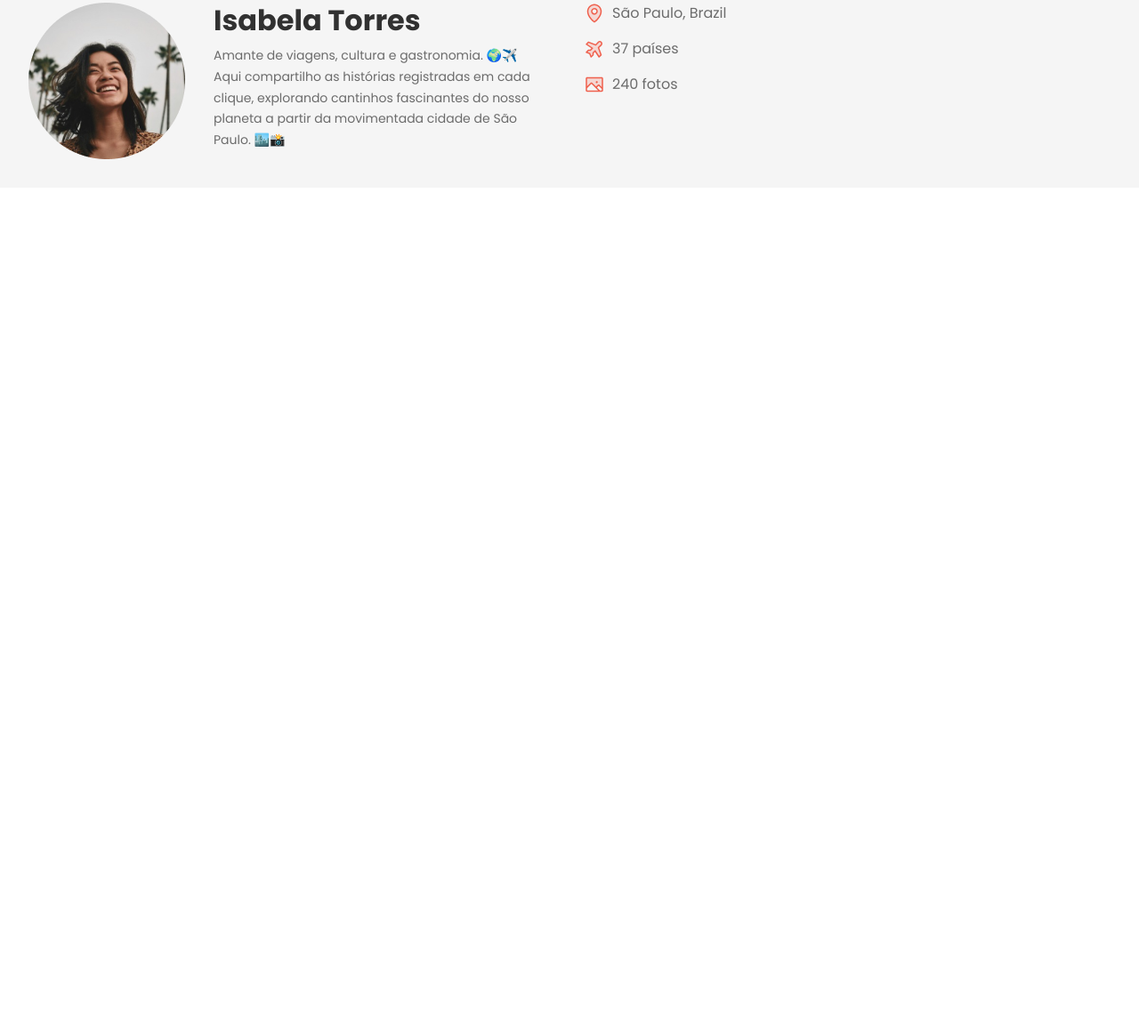
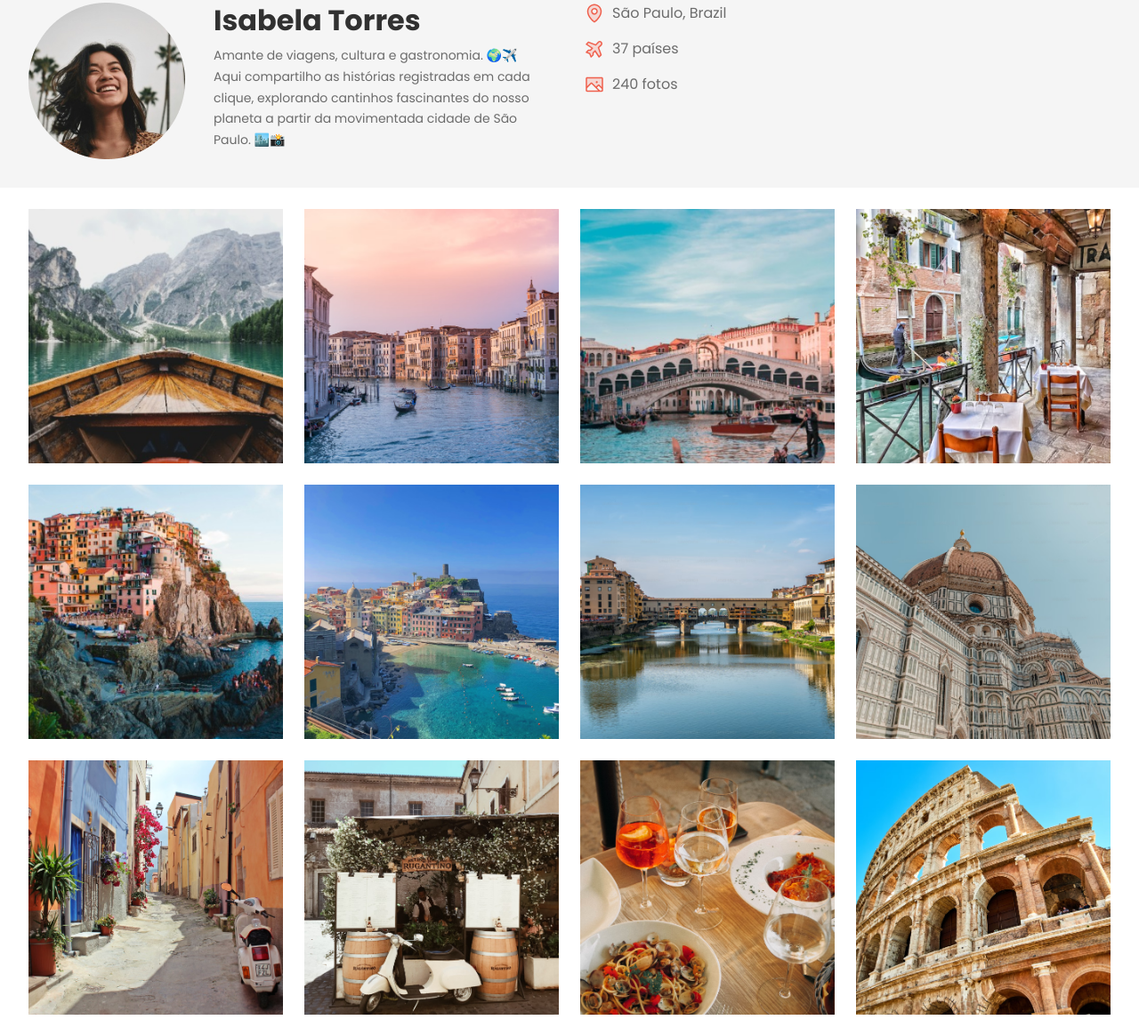
Before and after one commit to rmcraphael/projeto-travelgram, a plain HTML site: page index.html in a window 1280 px wide. Shown: the part 125-1290 px from the top of the page at 89% size. Before the commit the page ends 800 px from the top, so only its background shows below. Drawn offline with Linux system fonts and the light colour scheme.

Commit message:
main gallery

```diff
--- a/index.html
+++ b/index.html
@@ -59,5 +59,21 @@
       </div>
     </header>
   </div>
+
+  <main class="container">
+    <img src="/assets/images/Image 01.png" alt="">
+    <img src="/assets/images/Image 02.png" alt="">
+    <img src="/assets/images/Image 03.png" alt="">
+    <img src="/assets/images/Image 04.png" alt="">
+    <img src="/assets/images/Image 05.png" alt="">
+    <img src="/assets/images/Image 06.png" alt="">
+    <img src="/assets/images/Image 07.png" alt="">
+    <img src="/assets/images/Image 08.png" alt="">
+    <img src="/assets/images/Image 09.png" alt="">
+    <img src="/assets/images/Image 10.png" alt="">
+    <img src="/assets/images/Image 11.png" alt="">
+    <img src="/assets/images/Image 12.png" alt="">
+  </main>
+
 </body>
 </html>
--- a/styles/index.css
+++ b/styles/index.css
@@ -1,3 +1,4 @@
 @import url(global.css);
 @import url(nav.css);
 @import url(header.css);
+@import url(main.css);
--- /dev/null
+++ b/styles/main.css
@@ -0,0 +1,12 @@
+main {
+  display: flex;
+  flex-wrap: wrap;
+  gap: 24px;
+  padding-block: 24px;
+}
+
+main img {
+  width: 286px;
+  height: 286px;
+  /*object-fit: cover;  Caso as imagens nao sejam quadradas*/
+}
```
